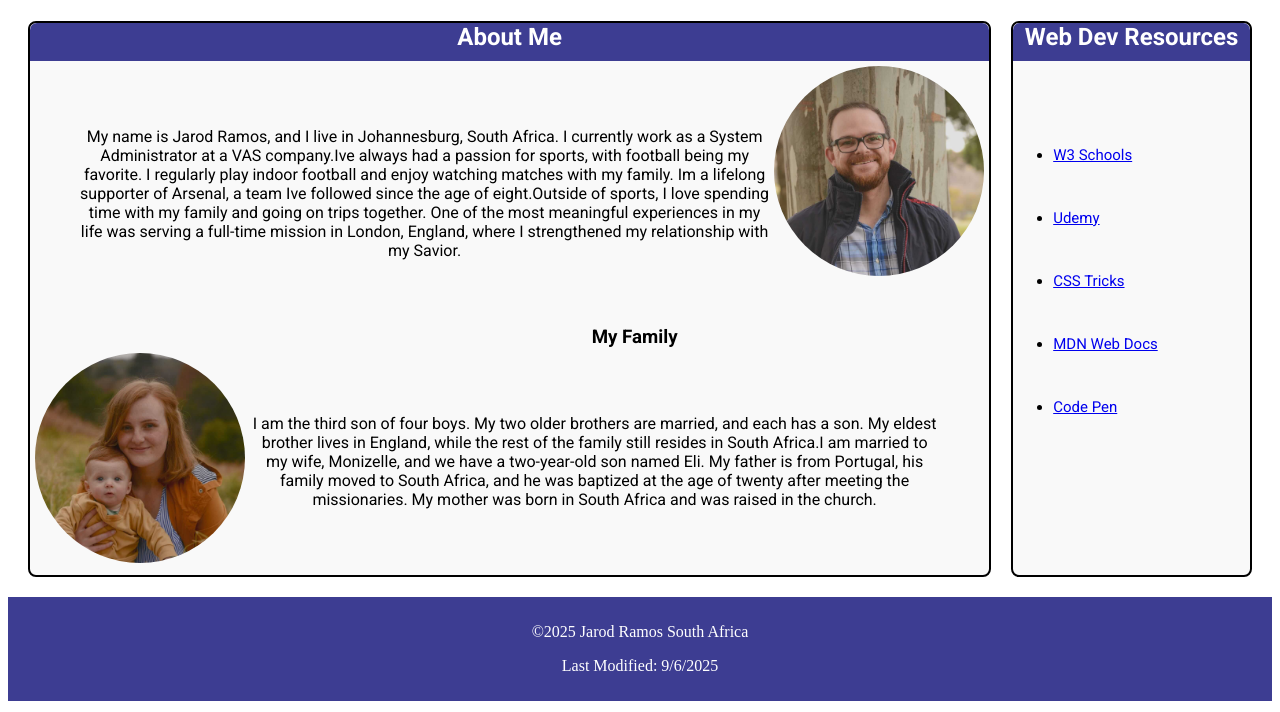
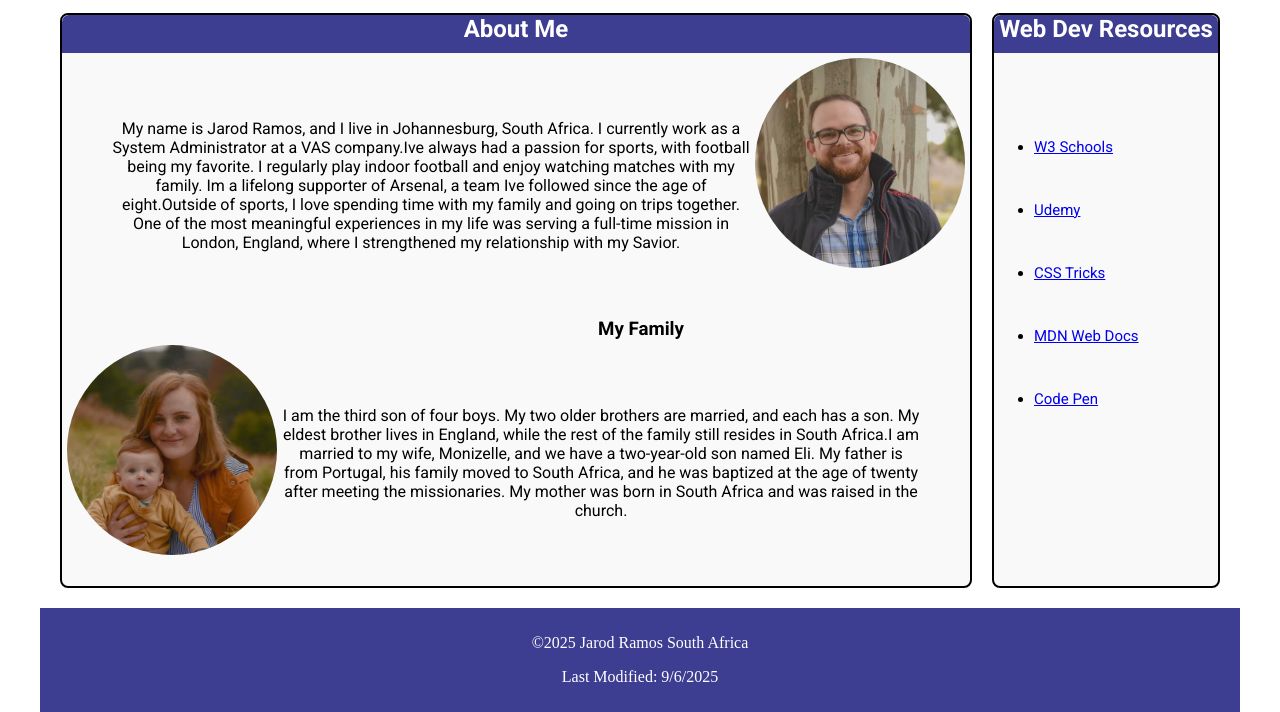
Before and after one commit to jarodstudies/wdd131, a plain HTML site: page index.html in a window 1280 px wide. Shown: the part 229-941 px from the top of the page. Drawn offline with Linux system fonts and the light colour scheme; a web font is replaced by a local one.

Commit message:
width change

```diff
--- a/styles/base.css
+++ b/styles/base.css
@@ -2,6 +2,8 @@
 
 body{
     font-family: "Roboto", sans-serif;
+    max-width: 1200px;
+    margin: 0 auto;
 }
 
 
@@ -38,13 +40,12 @@ nav a:hover {
 }
 
 main {
+    max-width: 1200px;
+    margin: 0 auto;
     display: grid;
     grid-template-columns: 4fr 1fr;
-    grid-template-rows: auto 1fr;
     gap: 20px;
-    padding-bottom: 7px ;
     padding: 20px;
-
 }
 
 main h1 {
@@ -106,6 +107,8 @@ img {
 }
 
 footer {
+    max-width: 1200px;
+    margin: 0 auto;
     background-color: rgb(61, 61, 146);
     text-align: center;
     color: white;
```
